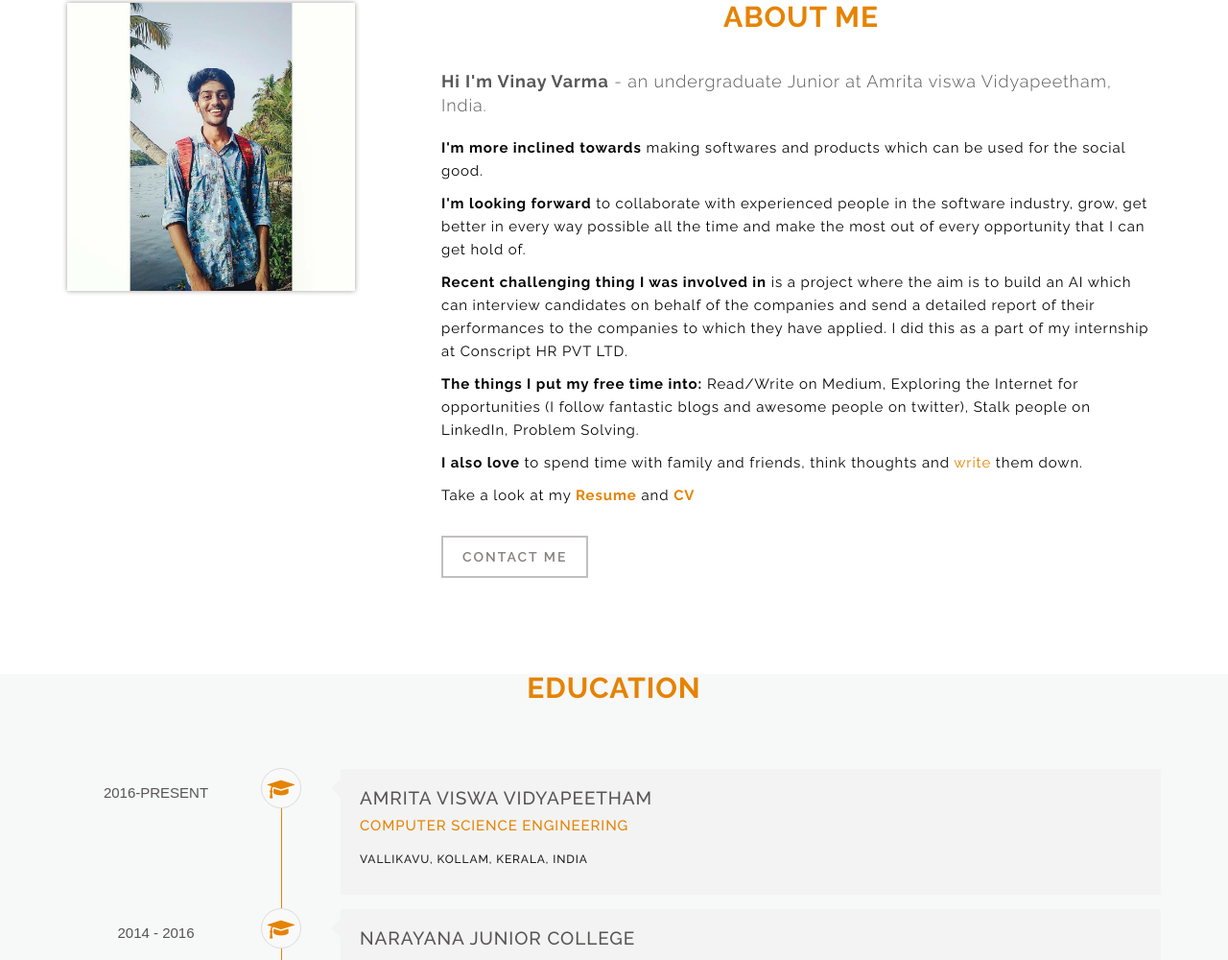
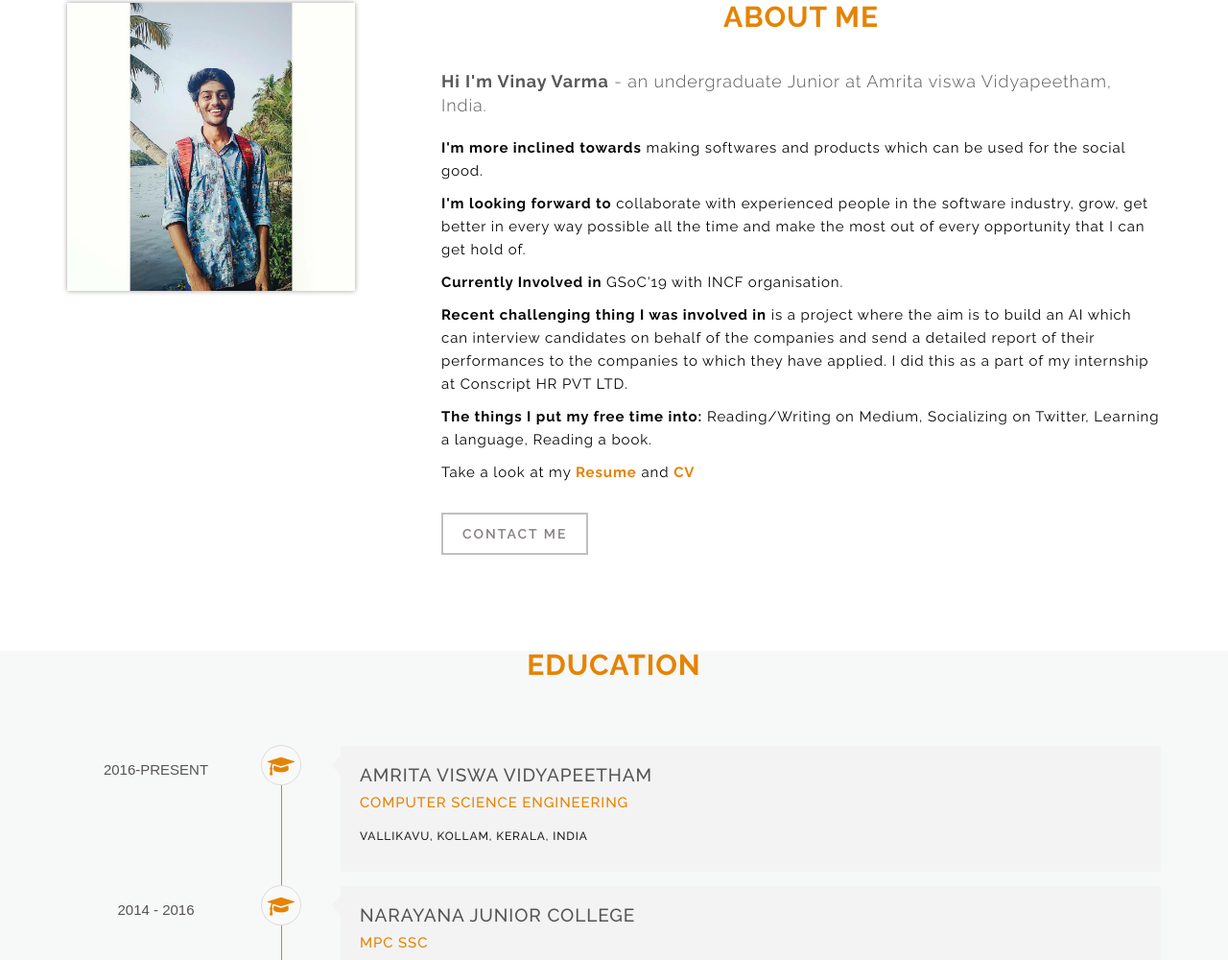
Before and after one commit to nvinayvarma189/nvinayvarma189.github.io, a plain HTML site: page index.html in a window 1280 px wide. Shown: the part 955-1955 px from the top of the page at 96% size. Drawn offline with Linux system fonts and the light colour scheme.

Commit message:
updated details

```diff
--- a/index.html
+++ b/index.html
@@ -127,10 +127,11 @@
                     <p class="lead"><strong>Hi I'm Vinay Varma</strong> - an undergraduate Junior at Amrita viswa Vidyapeetham, India.</p>
                     <p><strong>I'm more inclined towards</strong> making softwares and products which can be used for the social good. </p>
 
-                    <p><strong>I'm looking forward</strong> to collaborate with experienced people in the software industry, grow, get better in every way possible all the time and make the most out of every opportunity that I can get hold of. <!-- I would rather work with passionate people of a startup rather than in an big company in my early stages of my career, but I'm open to any opportunity without any excuses. --></p>
+                    <p><strong>I'm looking forward to</strong> collaborate with experienced people in the software industry, grow, get better in every way possible all the time and make the most out of every opportunity that I can get hold of. <!-- I would rather work with passionate people of a startup rather than in an big company in my early stages of my career, but I'm open to any opportunity without any excuses. --></p>
+                    <p><strong>Currently Involved in</strong> GSoC'19 with INCF organisation.</p>
                     <p><strong>Recent challenging thing I was involved in</strong> is a project where the aim is to build an AI which can interview candidates on behalf of the companies and send a detailed report of their performances to the companies to which they have applied. I did this as a part of my internship at Conscript HR PVT LTD.</p>
-                    <p><strong>The things I put my free time into:</strong> Read/Write on Medium, Exploring the Internet for opportunities (I follow fantastic blogs and awesome people on twitter), Stalk people on LinkedIn, Problem Solving.</p>
-                    <p><strong>I also love</strong> to spend time with family and friends, think thoughts and <a href="https://www.yourquote.in/vinay-varma-jcjf/quotes/" target="_blank">write</a> them down.</p>
+                    <p><strong>The things I put my free time into:</strong> Reading/Writing on Medium, Socializing on Twitter, Learning a language, Reading a book.</p>
+
 
                     <p>Take a look at my <strong><a href="https://drive.google.com/file/d/15Q50jW8P4AvF-jCdlBkTZ-0HJGRUi-Tn/view" target="_blank">Resume</a></strong> and <strong> <a href="https://drive.google.com/file/d/1dCt3paW5gsY58XlmMPnPE6QB8_yg4IX9/view" target="_blank"> CV </a></strong></p>
                     <!-- <p>I'm also good at Problem Solving.</p> -->
```
